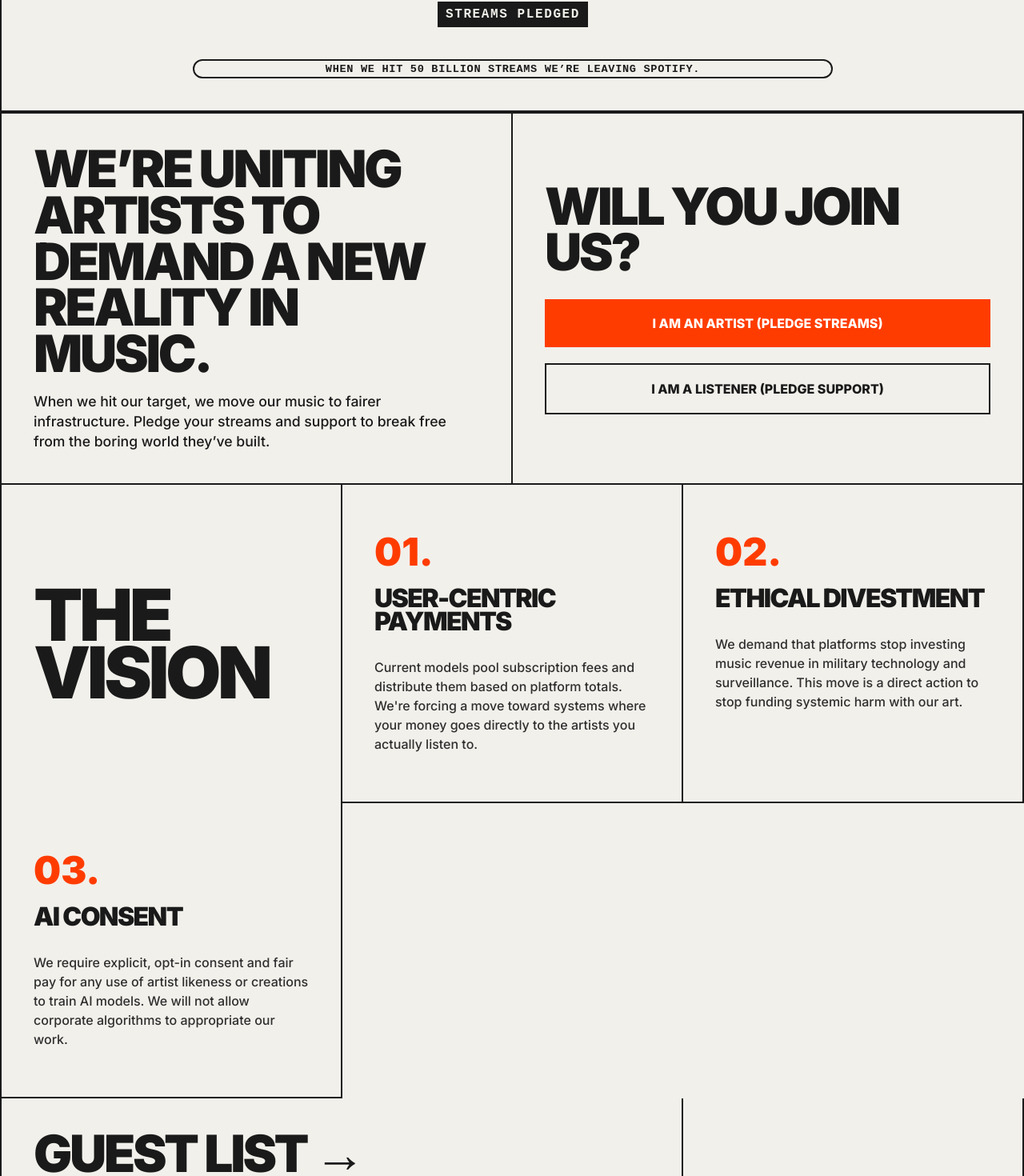
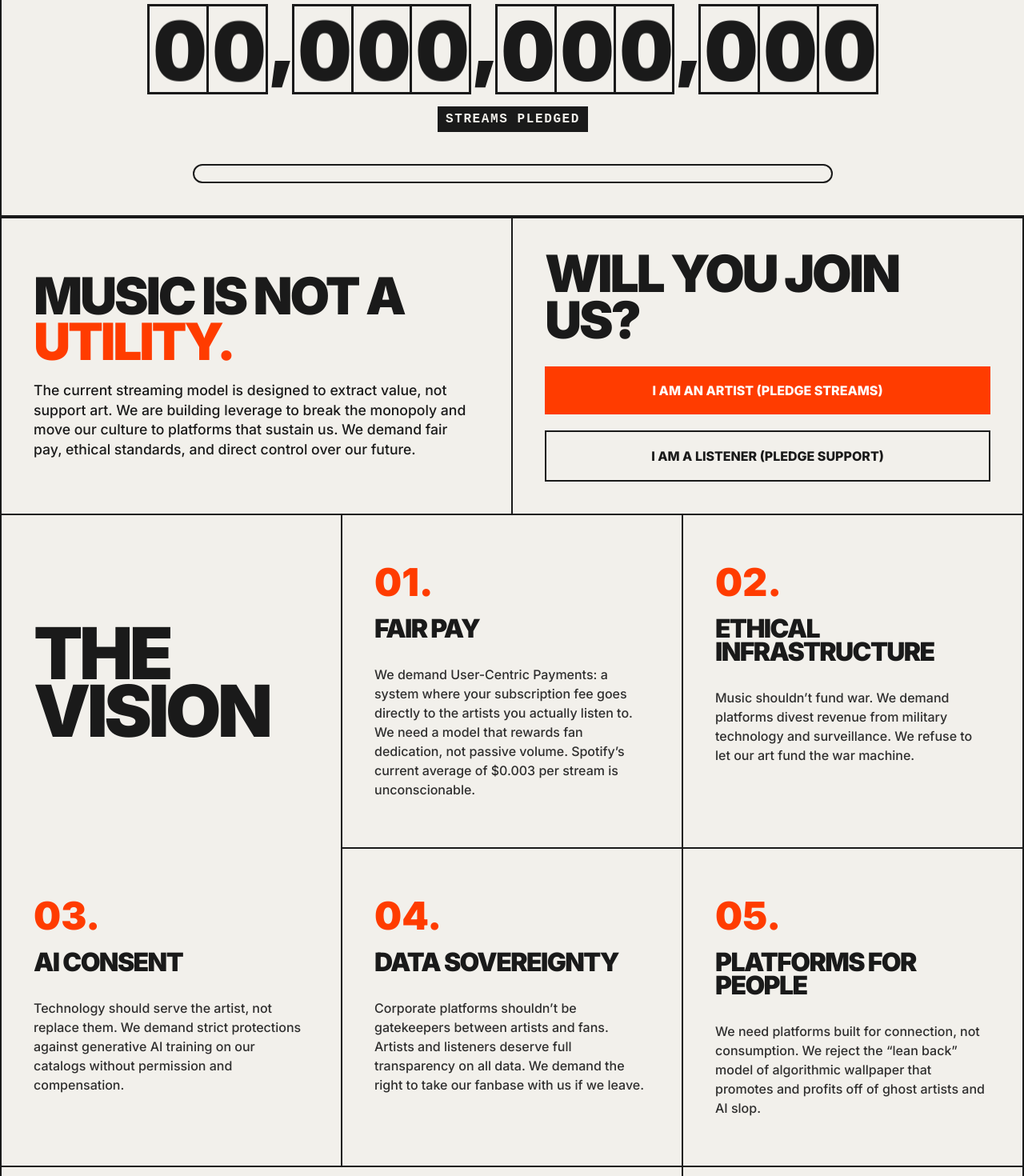
Before and after one commit to ang2990/releaseparty, a SvelteKit app: page / in a window 1280 px wide. Shown: the part 812-2282 px from the top of the page at 80% size. Built offline with nearby package versions, Linux system fonts and the light colour scheme; no server answers.

Commit message:
Restore missing ticker section in homepage

```diff
--- a/src/routes/+page.svelte
+++ b/src/routes/+page.svelte
@@ -34,9 +34,9 @@
 <!-- HERO SECTION (PUBLIC NOTICE) -->
 <div class="grid-row">
     <div class="hero-title-box">
-        <h1 class="text-huge">We are leaving <span class="text-accent">Spotify.</span></h1>
+        <h1 class="text-huge">READY TO DITCH SPOTIFY? <span class="text-accent">LET’S LEAVE TOGETHER.</span></h1>
         <p class="hero-notice-text">
-            Major streaming platforms have built an industry that prioritizes corporate growth over creators and listeners. We're organizing a mass exit to secure direct control over our music and secure fair pay.
+            We are building a coalition of artists and listeners to coordinate a mass exodus. We aren’t leaving alone; we are leaving together. When we hit our target, we cut ties with the extraction economy and move to a future that values art.
         </p>
     </div>
 </div>
@@ -67,16 +67,14 @@
 
         <div class="progress-container">
             <div class="progress-bar" style="width: {progressWidth}%;"></div>
-            <div class="progress-overlay-text">When we hit 50 billion streams we’re leaving Spotify.</div>
         </div>
     </div>
 </div>
-
 <!-- CALL TO ACTION & EXPLAINER (Moved here) -->
 <div class="grid-row grid-2-col">
     <div class="grid-item">
-        <h2 class="text-large">We’re uniting artists to demand a new reality in music.</h2>
-        <p style="margin-top: 20px;">When we hit our target, we move our music to fairer infrastructure. Pledge your streams and support to break free from the boring world they’ve built.</p>
+        <h2 class="text-large">MUSIC IS NOT A <span class="text-accent">UTILITY.</span></h2>
+        <p style="margin-top: 20px;">The current streaming model is designed to extract value, not support art. We are building leverage to break the monopoly and move our culture to platforms that sustain us. We demand fair pay, ethical standards, and direct control over our future.</p>
     </div>
 
     <div class="grid-item" style="justify-content: center;">
@@ -95,18 +93,28 @@
     </div>
     <div class="directive-item">
         <span class="directive-number">01.</span>
-        <h3>User-centric payments</h3>
-        <p>Current models pool subscription fees and distribute them based on platform totals. We're forcing a move toward systems where your money goes directly to the artists you actually listen to.</p>
+        <h3>Fair Pay</h3>
+        <p>We demand User-Centric Payments: a system where your subscription fee goes directly to the artists you actually listen to. We need a model that rewards fan dedication, not passive volume. Spotify’s current average of $0.003 per stream is unconscionable.</p>
     </div>
     <div class="directive-item">
         <span class="directive-number">02.</span>
-        <h3>Ethical divestment</h3>
-        <p>We demand that platforms stop investing music revenue in military technology and surveillance. This move is a direct action to stop funding systemic harm with our art.</p>
+        <h3>Ethical Infrastructure</h3>
+        <p>Music shouldn’t fund war. We demand platforms divest revenue from military technology and surveillance. We refuse to let our art fund the war machine.</p>
     </div>
     <div class="directive-item">
         <span class="directive-number">03.</span>
-        <h3>AI consent</h3>
-        <p>We require explicit, opt-in consent and fair pay for any use of artist likeness or creations to train AI models. We will not allow corporate algorithms to appropriate our work.</p>
+        <h3>AI Consent</h3>
+        <p>Technology should serve the artist, not replace them. We demand strict protections against generative AI training on our catalogs without permission and compensation.</p>
+    </div>
+    <div class="directive-item">
+        <span class="directive-number">04.</span>
+        <h3>Data Sovereignty</h3>
+        <p>Corporate platforms shouldn’t be gatekeepers between artists and fans. Artists and listeners deserve full transparency on all data. We demand the right to take our fanbase with us if we leave.</p>
+    </div>
+    <div class="directive-item">
+        <span class="directive-number">05.</span>
+        <h3>Platforms for People</h3>
+        <p>We need platforms built for connection, not consumption. We reject the “lean back” model of algorithmic wallpaper that promotes and profits off of ghost artists and AI slop.</p>
     </div>
 </div>
 
```
